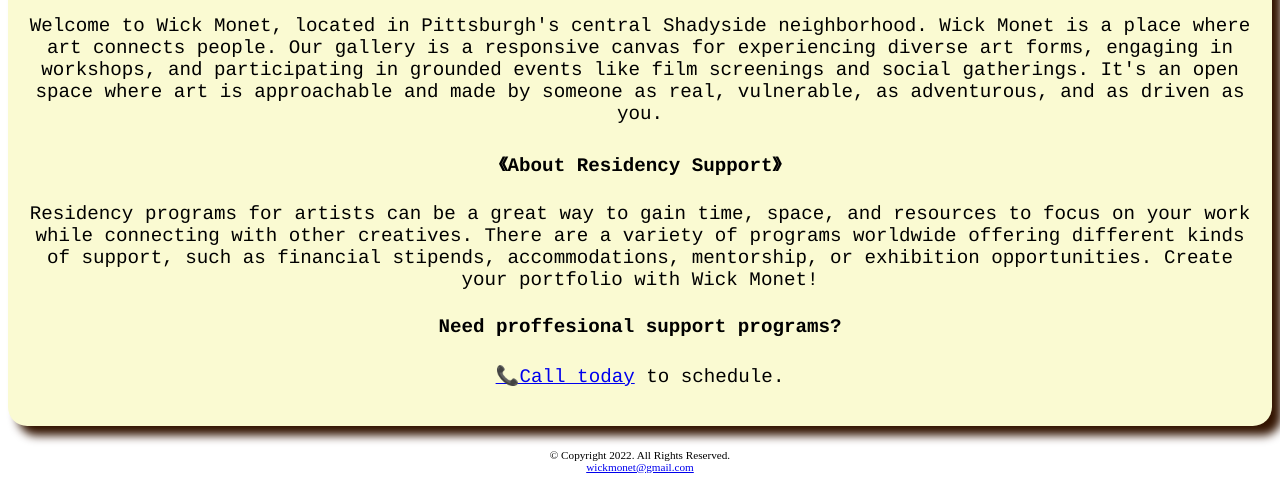
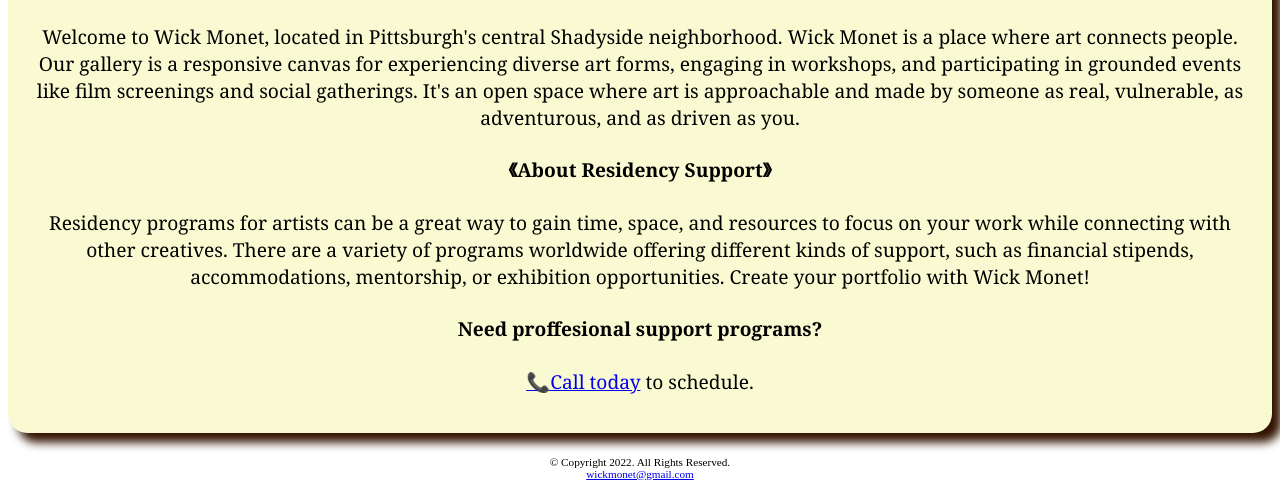
Before and after one commit to theartistfi/WickMonetRSP.github.io, a plain HTML site: page index.html in a window 1280 px wide. Shown: the part 750-1238 px from the top of the page. Drawn offline with Linux system fonts and the light colour scheme.

Commit message:
Update screenstyles.css

```diff
--- a/css/screenstyles.css
+++ b/css/screenstyles.css
@@ -66,7 +66,7 @@ nav li a {
 /* Style for the main specifies a block display, text properties, margins, padding, rounded corners, and borders  */
 main {
 	display: block;
-	font-family: Courier;
+	font-family: Georgia;
 	font-size: 1.2em;
 	margin-top: 0.5em;
 	padding: 0.5em;
```
